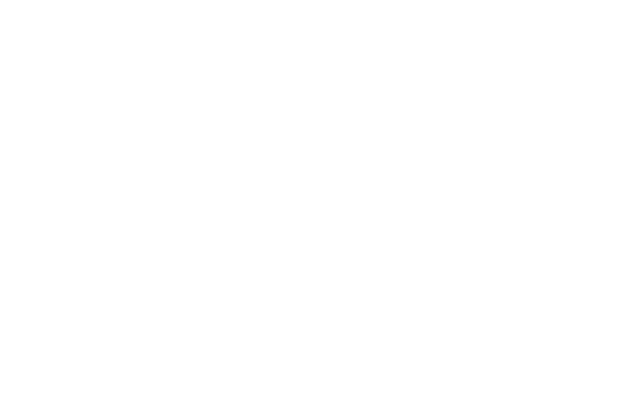
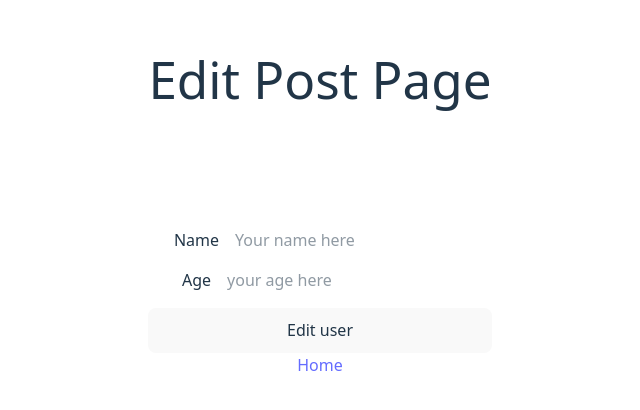
Before and after one commit to ichavesbr/myCrud, a React (Vite) app in the folder frontend-react/: page /edit/1 in a window 1280 px wide. Before the commit this address had no page. Shown: the part 186-596 px from the top of the page, without its empty margins (320-960 px from the left). Built offline with nearby package versions, Linux system fonts and the light colour scheme; no server answers.

Commit message:
create edit user feature

```diff
--- a/frontend-react/src/App.tsx
+++ b/frontend-react/src/App.tsx
@@ -1,6 +1,7 @@
 import { Route, Routes } from "react-router-dom"
 import { PostCreate } from "./PostCreate"
 import { Posts } from "./Posts"
+import { PostEdit } from "./PostEdit"
 import "./App.css"
 
 function App() {
@@ -9,6 +10,7 @@ function App() {
       <Routes>
         <Route path="/" element={<Posts />} />
         <Route path="/create" element={<PostCreate />} />
+        <Route path="/edit/:id" element={<PostEdit />} />
       </Routes>
     </>
   )
--- /dev/null
+++ b/frontend-react/src/PostEdit.tsx
@@ -0,0 +1,62 @@
+import axios from "axios"
+import { useEffect, useState } from "react"
+import { Link, useNavigate, useParams } from "react-router-dom"
+
+const PostEdit = () => {
+  const [name, setName] = useState("")
+  const [age, setAge] = useState("")
+  const navigate = useNavigate()
+  const { id } = useParams()
+
+  useEffect(() => {
+    if (id) {
+      axios.get(`http://localhost:3001/api/posts/${id}`).then(res => {
+        setName(res.data.name)
+        setAge(res.data.age)
+      })
+    }
+  }, [id])
+
+  const submitForm = e => {
+    e.preventDefault()
+    axios.put(`http://localhost:3001/api/posts/${id}`, { name: name, age: age }).then(() => navigate("/"))
+  }
+
+  return (
+    <>
+      <h1>Edit Post Page</h1>
+      <form onSubmit={submitForm} className="flex flex-col gap-4 mt-30">
+        <div className="flex justify-center items-center gap-4">
+          <label htmlFor="name">Name</label>
+          <input
+            type="text"
+            id="name"
+            name="name"
+            value={name}
+            placeholder="Your name here"
+            required
+            onChange={e => setName(e.target.value)}
+          />
+        </div>
+
+        <div className="flex justify-center items-center gap-4">
+          <label htmlFor="age">Age</label>
+          <input
+            type="text"
+            id="age"
+            name="age"
+            value={age}
+            placeholder="your age here"
+            required
+            onChange={e => setAge(e.target.value)}
+          />
+        </div>
+
+        <button type="submit">Edit user</button>
+      </form>
+      <Link to="/">Home</Link>
+    </>
+  )
+}
+
+export { PostEdit }
--- a/frontend-react/src/Posts.tsx
+++ b/frontend-react/src/Posts.tsx
@@ -15,19 +15,16 @@ const Posts = () => {
 
       <Link to="/create">Create</Link>
       <hr className="my-8" />
-      <div className="flex gap-4 justify-between items-center">
+      <div className="flex gap-4 items-center font-bold text-lime-500">
         <h2>Name</h2>
         <h2>Age</h2>
-        <button>Edit</button>
-        <button>Show</button>
-        <button>Delete</button>
       </div>
       <div className="mt-4 flex flex-col gap-2">
-        {posts.map(post => (
-          <div key={post.id} className="flex gap-4 justify-between items-center">
-            <div>{post.name}</div>
-            <div>{post.age}</div>
-            <button>Edit</button>
+        {posts.map(({ id, name, age }) => (
+          <div key={id} className="flex gap-4 justify-between items-center">
+            <div>{name}</div>
+            <div>{age}</div>
+            <Link to={`/edit/${id}`}>Edit</Link>
             <button>Show</button>
             <button>Delete</button>
           </div>
```
Also changed, not shown: 1 other file (tests, documents, lock files or other folders).
